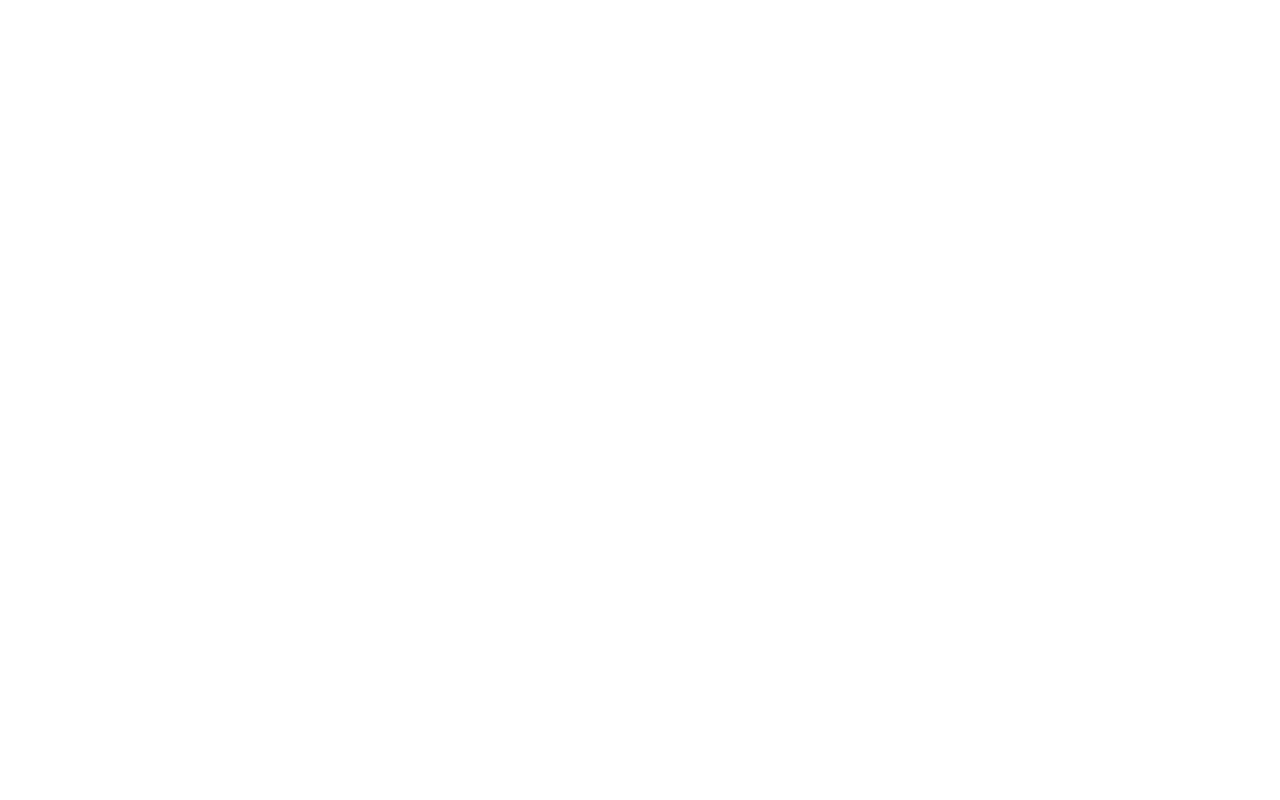
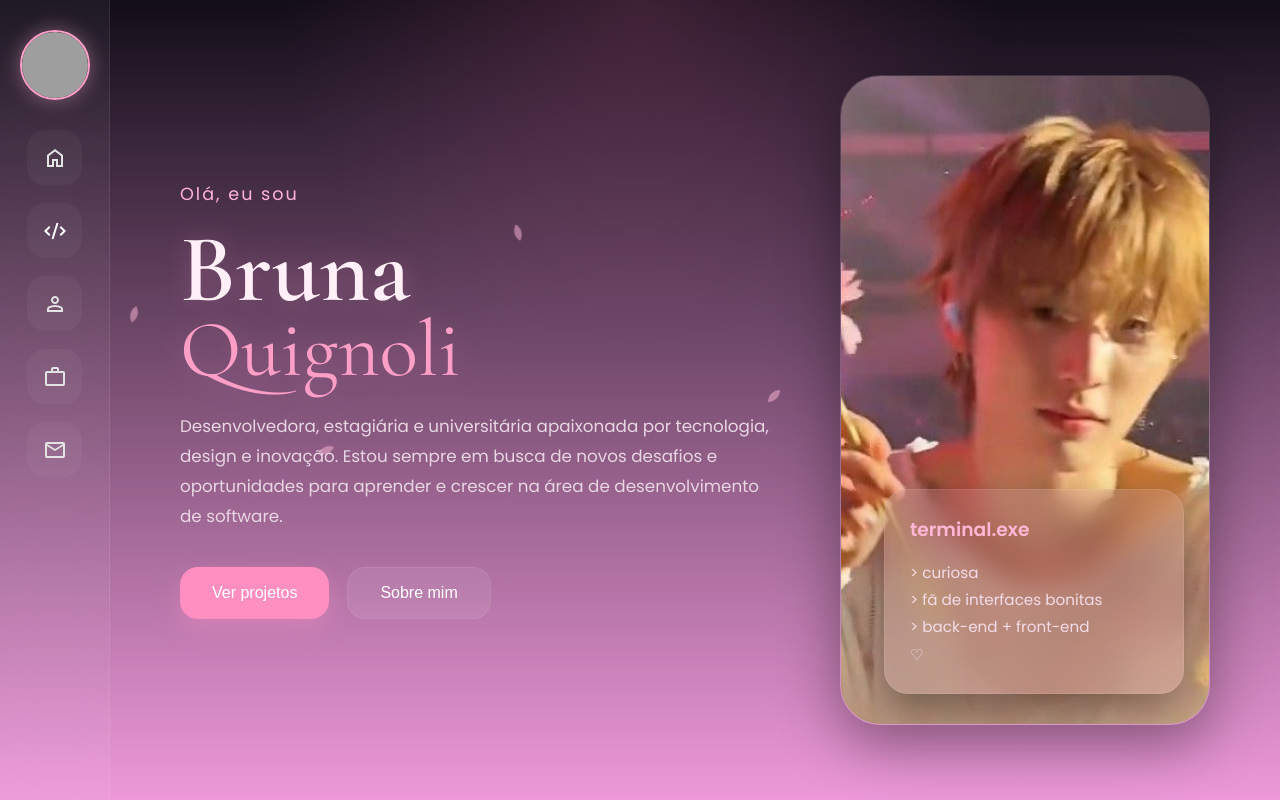
Before and after one commit to brunaquignoli/PersonalPortfolio, a plain HTML site: page skills.html in a window 1280 px wide. Drawn offline with nearby package versions, Linux system fonts and the light colour scheme; grey boxes are pictures that could not be loaded.

Commit message:
color decided

```diff
--- a/skills.html
+++ b/skills.html
@@ -0,0 +1,111 @@
+<!DOCTYPE html>
+<html lang="pt-BR">
+<head>
+  <meta charset="UTF-8" />
+  <meta name="viewport" content="width=device-width, initial-scale=1.0"/>
+  <title>Bruna.dev</title>
+
+  <!-- FONTES -->
+  <link rel="preconnect" href="https://fonts.googleapis.com">
+  <link rel="preconnect" href="https://fonts.gstatic.com" crossorigin>
+  <link rel="stylesheet" href="https://fonts.googleapis.com/css2?family=Material+Symbols+Outlined:opsz,wght,FILL,GRAD@20..48,100..700,0..1,-50..200&icon_names=code_xml" />
+
+  <link href="https://fonts.googleapis.com/css2?family=Poppins:wght@300;400;500;600&family=Cormorant+Garamond:wght@400;600&display=swap" rel="stylesheet">
+  <link rel="stylesheet" href="styles/styles.css" />
+
+</head>
+
+<body>
+
+  <!-- PETALAS -->
+
+  <div class="sakura">
+
+    <div class="petal" style="left:10%; animation-duration:12s;"></div>
+    <div class="petal" style="left:25%; animation-duration:9s;"></div>
+    <div class="petal" style="left:40%; animation-duration:15s;"></div>
+    <div class="petal" style="left:60%; animation-duration:10s;"></div>
+    <div class="petal" style="left:75%; animation-duration:13s;"></div>
+    <div class="petal" style="left:90%; animation-duration:11s;"></div>
+
+  </div>
+
+  <div class="container">
+
+    <!-- SIDEBAR -->
+
+    <aside class="sidebar">
+
+      <div class="profile">
+        <img src="https://i.pinimg.com/736x/12/a9/97/12a9978f7813a1c5e213806e89655f01.jpg">
+      </div>
+
+      <nav class="nav">
+        <a href="index.html"><img class="material-symbols-outlined" src="static/home_24dp_B7A7D6_FILL0_wght400_GRAD0_opsz24.svg"></a>
+        <a href="projects.html"><img class="material-symbols-outlined" src="static\code_xml_24dp_7A415C_FILL0_wght400_GRAD0_opsz24.svg"></a>
+        <a href="aboutme.html"><img class="material-symbols-outlined" src="static\person_24dp_E3E3E3_FILL0_wght400_GRAD0_opsz24.svg"></a>
+        <a href="skills.html"><img class="material-symbols-outlined" src="static\work_24dp_1E1A1F_FILL0_wght400_GRAD0_opsz24.svg"></a>
+        <a href="contact.html"><img class="material-symbols-outlined" src="static\mail_24dp_E8B7CC_FILL0_wght400_GRAD0_opsz24.svg"></a>
+      </nav>
+
+    </aside>
+
+    <!-- HERO -->
+
+    <section class="hero">
+
+      <div class="hero-text">
+
+        <span>Olá, eu sou</span>
+
+        <h1>
+          Bruna
+          <strong>Quignoli</strong>
+        </h1>
+
+        <p>
+          Desenvolvedora, estagiária e universitária apaixonada por tecnologia, design e inovação. Estou sempre em busca de novos desafios e oportunidades para aprender e crescer na área de desenvolvimento de software.
+        </p>
+
+        <div class="buttons">
+
+          <button class="btn primary">
+            Ver projetos
+          </button>
+
+          <button class="btn secondary">
+            Sobre mim
+          </button>
+
+        </div>
+
+      </div>
+
+      <!-- <img src="static\taesan ⋆.jpeg"> -->
+
+      <div class="hero-image">
+<!--
+        <img src="static\Felix step out 2024.jpg"> -->
+         <img src="static\taesan ⋆.jpeg">
+
+        <div class="floating-card">
+
+          <h3>terminal.exe</h3>
+
+          <p>
+            > curiosa <br>
+            > fã de interfaces bonitas <br>
+            > back-end + front-end <br>
+            ♡
+          </p>
+
+        </div>
+
+      </div>
+
+    </section>
+
+  </div>
+
+</body>
+</html>
--- a/styles/styles.css
+++ b/styles/styles.css
@@ -9,7 +9,7 @@
     body{
       background:
       radial-gradient(circle at top, rgba(255,120,180,0.18), transparent 35%),
-      linear-gradient(to bottom, #120d18, #1a1323);
+      linear-gradient(to bottom, #120d18, #ee99d9);
 
       min-height:100vh;
 
@@ -91,7 +91,7 @@
 
       overflow:hidden;
 
-      box-shadow:0 0 20px rgba(255,140,200,0.4);
+      box-shadow:0 0 20px rgba(255, 179, 218, 0.4);
     }
 
     .profile img{
@@ -251,6 +251,7 @@
       position:relative;
 
       width:520px;
+
       height:650px;
 
       border-radius:40px;
@@ -279,8 +280,9 @@
 
       position:absolute;
 
-      top:40px;
-      right:-60px;
+      bottom:30px;
+
+      right:25px;
 
       width:300px;
 
@@ -288,7 +290,7 @@
 
       border-radius:24px;
 
-      background:rgb(255, 255, 255);
+      background:rgba(228, 192, 217, 0.158);
 
       backdrop-filter:blur(14px);
 
```
Also changed, not shown: aboutme.html (+111 -0 lines), contact.html (+111 -0 lines), index.html (+9 -8 lines), projects.html (+111 -0 lines).
